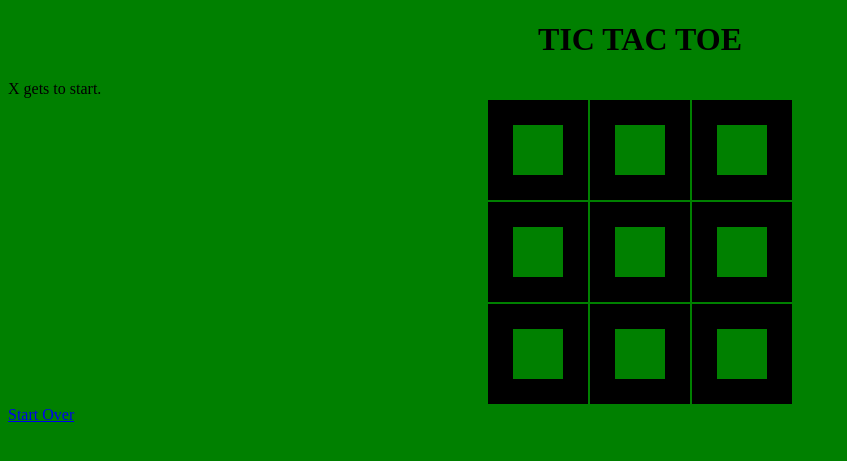
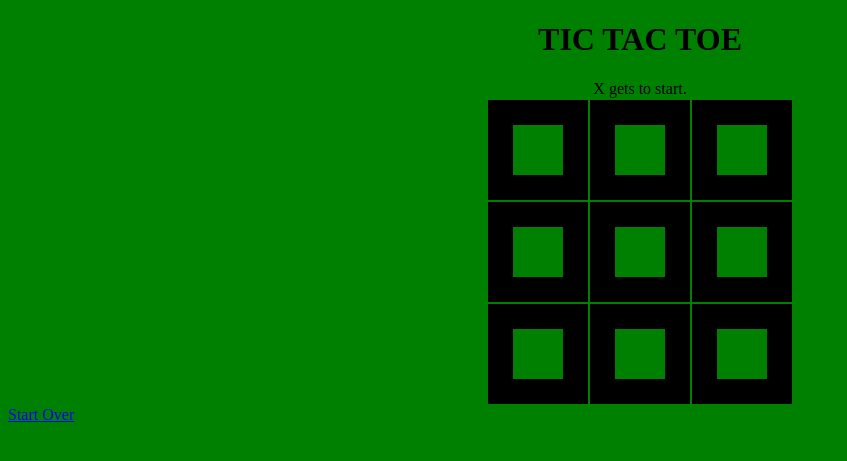
Before and after one commit to sagekreyol/sagekreyol.github.io, a Jekyll site: the page public/6TicTacToe.html, which Jekyll copies as it is, in a window 1280 px wide. Shown: the top 461 px of the page, without its empty margins (0-847 px from the left). Built offline with Jekyll 4.4.1, drawn with Linux system fonts in a browser that asks for light colours.

Commit message:
Update 6TicTacToe.html

```diff
--- a/public/6TicTacToe.html
+++ b/public/6TicTacToe.html
@@ -12,6 +12,9 @@
            font-size: 18pt;
     }
 
+   div{
+          text-align:center;
+}
 /*This centers the table */
     .tictactoe  {
            margin-left: auto;
```
